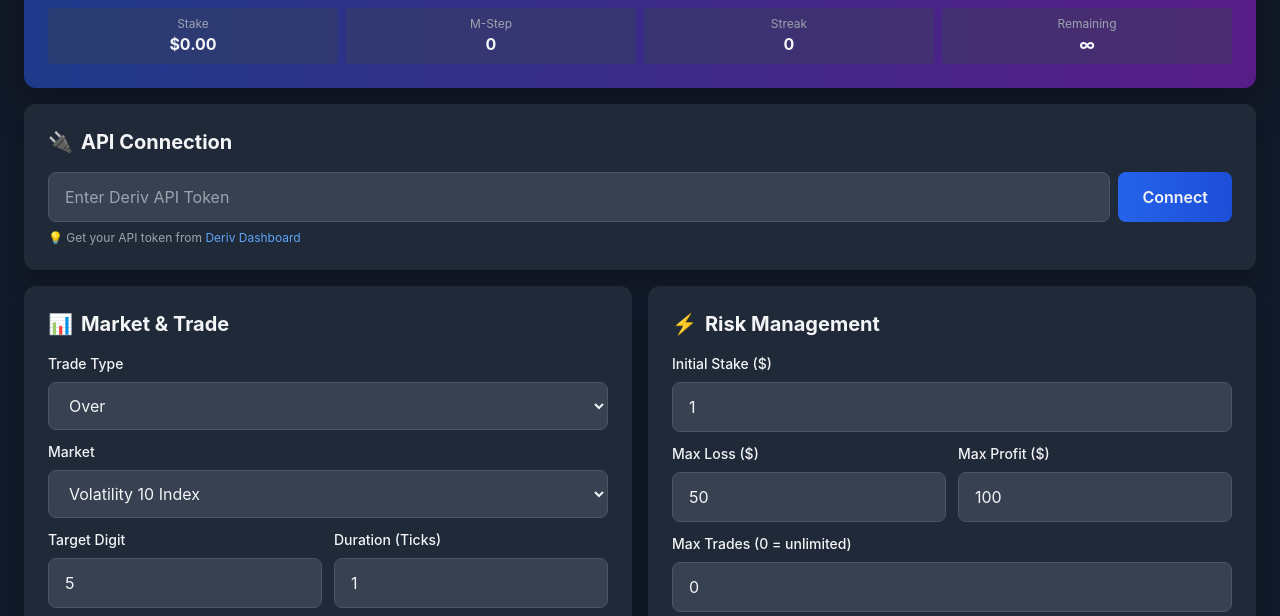
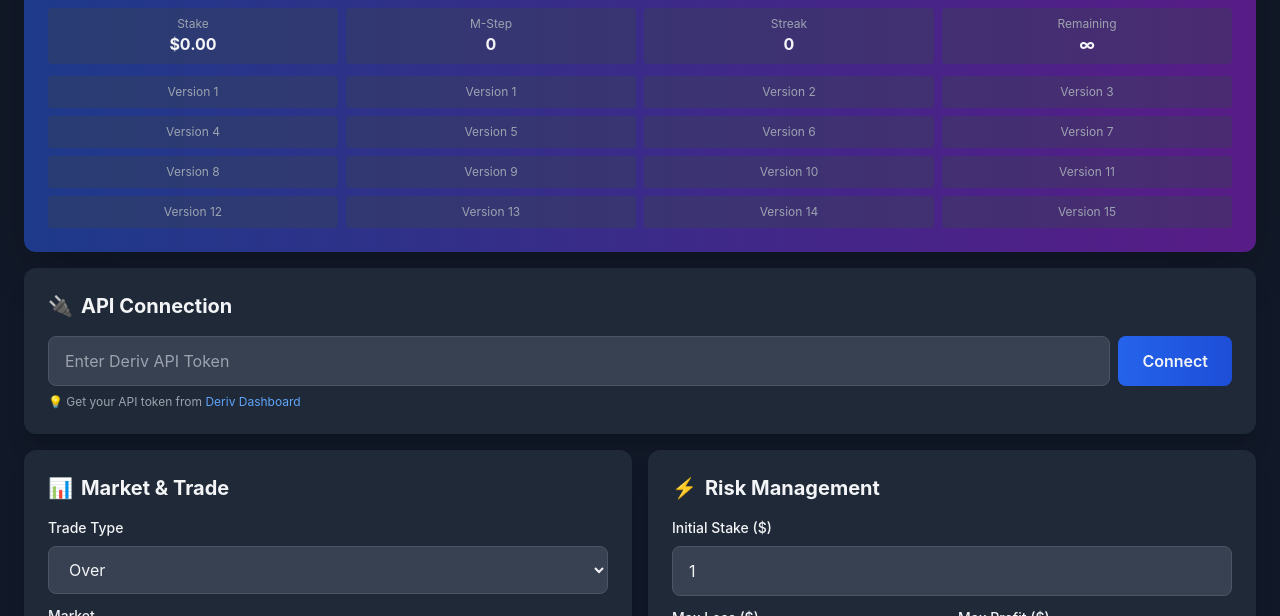
Before and after one commit to lintionai-cpu/DeTrad, a plain HTML site: page index.html in a window 1280 px wide. Shown: the part 184-800 px from the top of the page. Drawn offline with nearby package versions, Linux system fonts and the light colour scheme.

Commit message:
Update index.html

```diff
--- a/index.html
+++ b/index.html
@@ -68,6 +68,104 @@
                     <p class="text-xs text-gray-400">Remaining</p>
                     <p id="remainingDisplay" class="text-sm sm:text-base font-bold">∞</p>
                 </div>
+            </div>
+            <div class="grid grid-cols-2 sm:grid-cols-4 gap-2 mt-3">
+                <a href="v0.html">
+                    <div class="bg-gray-700/40 p-2 rounded text-center">
+                        <p class="text-xs text-gray-400">Version 1</p>
+
+                    </div>
+                </a>
+                <a href="v1.html">
+                    <div class="bg-gray-700/40 p-2 rounded text-center">
+                        <p class="text-xs text-gray-400">Version 1</p>
+
+                    </div>
+                </a>
+                <a href="v2.html">
+                    <div class="bg-gray-700/40 p-2 rounded text-center">
+                        <p class="text-xs text-gray-400">Version 2</p>
+
+                    </div>
+                </a>
+                <a href="v3.html">
+                    <div class="bg-gray-700/40 p-2 rounded text-center">
+                        <p class="text-xs text-gray-400">Version 3</p>
+
+                    </div>
+                </a>
+                <a href="v4.html">
+                    <div class="bg-gray-700/40 p-2 rounded text-center">
+                        <p class="text-xs text-gray-400">Version 4</p>
+
+                    </div>
+                </a>
+                <a href="v5.html">
+                    <div class="bg-gray-700/40 p-2 rounded text-center">
+                        <p class="text-xs text-gray-400">Version 5</p>
+
+                    </div>
+                </a>
+                <a href="v6.html">
+                    <div class="bg-gray-700/40 p-2 rounded text-center">
+                        <p class="text-xs text-gray-400">Version 6</p>
+
+                    </div>
+                </a>
+                <a href="v7.html">
+                    <div class="bg-gray-700/40 p-2 rounded text-center">
+                        <p class="text-xs text-gray-400">Version 7</p>
+
+                    </div>
+                </a>
+                <a href="v8.html">
+                    <div class="bg-gray-700/40 p-2 rounded text-center">
+                        <p class="text-xs text-gray-400">Version 8</p>
+
+                    </div>
+                </a>
+                <a href="v9.html">
+                    <div class="bg-gray-700/40 p-2 rounded text-center">
+                        <p class="text-xs text-gray-400">Version 9</p>
+
+                    </div>
+                </a>
+                <a href="v10.html">
+                    <div class="bg-gray-700/40 p-2 rounded text-center">
+                        <p class="text-xs text-gray-400">Version 10</p>
+
+                    </div>
+                </a>
+                <a href="v11.html">
+                    <div class="bg-gray-700/40 p-2 rounded text-center">
+                        <p class="text-xs text-gray-400">Version 11</p>
+
+                    </div>
+                </a>
+                <a href="v12.html">
+                    <div class="bg-gray-700/40 p-2 rounded text-center">
+                        <p class="text-xs text-gray-400">Version 12</p>
+
+                    </div>
+                </a>
+                <a href="v13.html">
+                    <div class="bg-gray-700/40 p-2 rounded text-center">
+                        <p class="text-xs text-gray-400">Version 13</p>
+
+                    </div>
+                </a>
+                <a href="v14.html">
+                    <div class="bg-gray-700/40 p-2 rounded text-center">
+                        <p class="text-xs text-gray-400">Version 14</p>
+
+                    </div>
+                </a>
+                <a href="v15.html">
+                    <div class="bg-gray-700/40 p-2 rounded text-center">
+                        <p class="text-xs text-gray-400">Version 15</p>
+
+                    </div>
+                </a>
             </div>
         </header>
 
```
